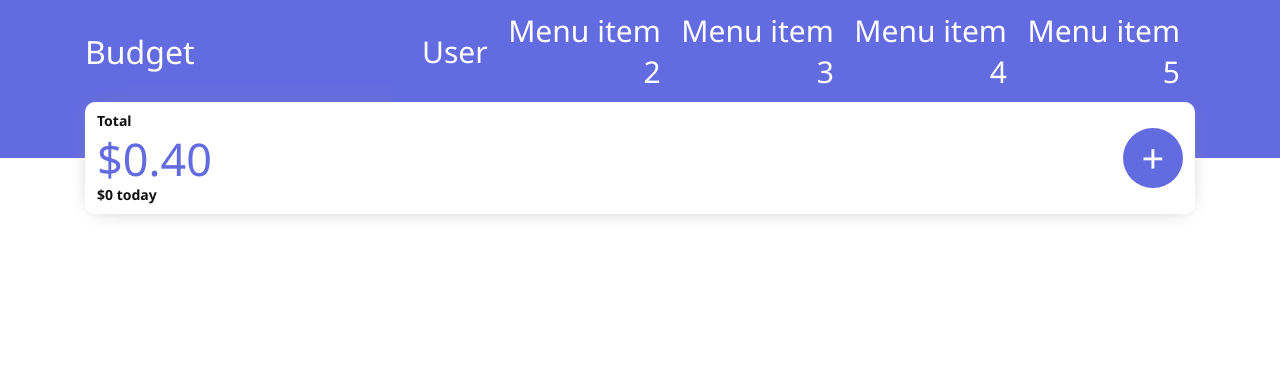
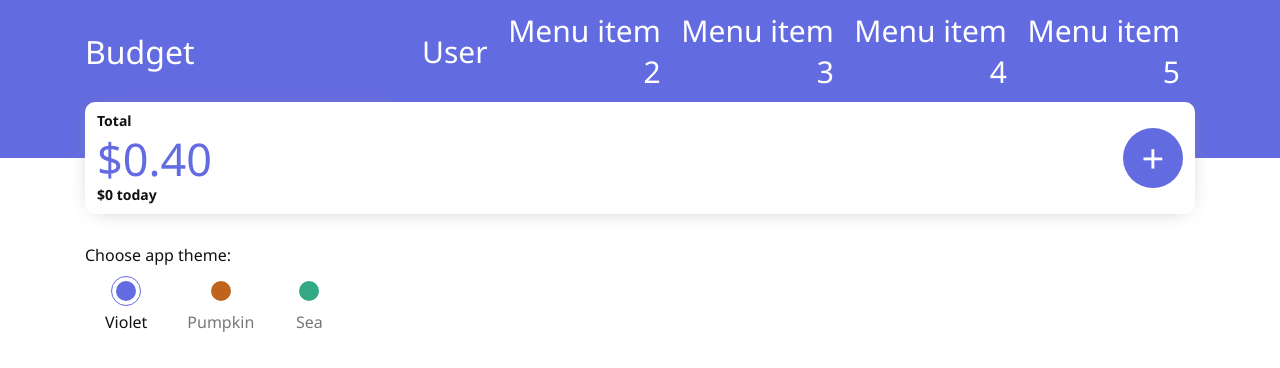
Before and after one commit to JasonDollar/Budget-app-frontend, a React (Create React App) app: page /user in a window 1280 px wide. Shown: the top 368 px of the page. Built offline with nearby package versions, Linux system fonts and the light colour scheme.

Commit message:
change theme color in UserSettings

```diff
--- a/src/App.js
+++ b/src/App.js
@@ -72,7 +72,7 @@ function App() {
                   <Redirect to="expenses" />
                 </Route>
                 <Route path="/user" >
-                  <User />
+                  <User changeAppTheme={changeAppTheme} themeId={themeId}/>
                 </Route>
                 <Route path="/addExpense" exact>
                   <AddExpense/>
--- a/src/components/User.js
+++ b/src/components/User.js
@@ -1,12 +1,14 @@
 import React from 'react'
 import { useSelector } from 'react-redux'
 
-const User = () => {
+import UserSettings from './UserSettings'
+
+const User = ({ changeAppTheme, themeId }) => {
   const user = useSelector(state => state.user.userData)
-  console.log(user)
   return (
     <div className="margin-r-l">
       <h1>{user.name}</h1>
+      <UserSettings changeAppTheme={changeAppTheme} themeId={themeId}/>
     </div>
   )
 }
--- /dev/null
+++ b/src/components/UserSettings.js
@@ -0,0 +1,82 @@
+import React, { useState } from 'react'
+import styled from 'styled-components'
+
+import { getThemeData } from './styles/theme'
+
+const SettingContainer = styled.div`
+  .appTheme {
+    @media (min-width: 576px) {
+      width: 50%;
+    }
+  }
+
+  .themes {
+    display: flex;
+    /* justify-content: space-evenly; */
+    margin: 1rem 0;
+  }
+
+
+`
+
+const ThemeColor = styled.div`
+  margin: 0 2rem;
+  display: flex;
+  flex-direction: column;
+  align-items: center;
+  cursor: pointer;
+
+  .themeName {
+    margin-top: .5rem;
+    color: ${props => props.chosenColor ? props.theme.textColor : props.theme.textGreyColor}
+  }
+  .colorCircle {
+    .outer {
+    background: #fff;
+    border: 1px solid ${props => props.chosenColor ? props.backColor : '#fff'};
+    display: flex;
+    justify-content: center;
+    align-items: center;
+    height: 3rem;
+    width: 3rem;
+    border-radius: 50%;
+  }
+  .inner {
+    padding: 1rem;
+    display: block;
+    height: 2rem;
+    width: 2rem;
+    border-radius: 50%;
+    background-color: ${props => props.backColor};
+  }
+  }
+`
+
+const UserSettings = ({ changeAppTheme, themeId }) => {
+  const [themes] = useState(() => getThemeData())
+
+  return (
+    <SettingContainer>
+      <div className="appTheme">
+        <p>Choose app theme:</p>
+        <div className="themes">
+          {themes?.map(item => {
+            return (
+              <ThemeColor key={item.id} className="theme" onClick={() => changeAppTheme(item.id)} backColor={item.mainColor} chosenColor={themeId === item.id}>
+                <div className="colorCircle" >
+                  <div className="outer">
+                    <div className="inner" />
+                  </div>
+                </div>
+                <span className="themeName">{item.name}</span>
+              </ThemeColor>
+            )
+          })}
+        </div>
+
+      </div>
+    </SettingContainer>
+  )
+}
+
+export default UserSettings
--- a/src/components/styles/theme.js
+++ b/src/components/styles/theme.js
@@ -18,7 +18,17 @@ const theme = {
     textColor: '#111',
     textColorInverted: '#fff',
     textColorWhite: '#fff',
-  }
+  },
+  sea: {
+    id: 'sea',
+    name: 'Sea',
+    mainThemeColor: '#32a885',
+    boxShadow: '0px 2px 20px -10px #999',
+    textGreyColor: '#777',
+    textColor: '#111',
+    textColorInverted: '#fff',
+    textColorWhite: '#fff',
+  },
 }
 
 export const getTheme = (id = 'violet') => {
@@ -26,3 +36,15 @@ export const getTheme = (id = 'violet') => {
 
   return chosenTheme
 }
+
+export const getThemeData = () => {
+  const themeData = Object.values(theme).map(item => {
+    return {
+      id: item.id,
+      name: item.name,
+      mainColor: item.mainThemeColor
+    }
+  })
+  return themeData
+  // console.log(themeData)
+}
--- a/src/pages/user.js
+++ b/src/pages/user.js
@@ -2,10 +2,10 @@ import React from 'react'
 
 import User from '../components/User'
 
-const user = () => {
+const user = ({ changeAppTheme, themeId }) => {
   return (
     <div>
-      <User />
+      <User  changeAppTheme={changeAppTheme} themeId={themeId}/>
     </div>
   )
 }
```
